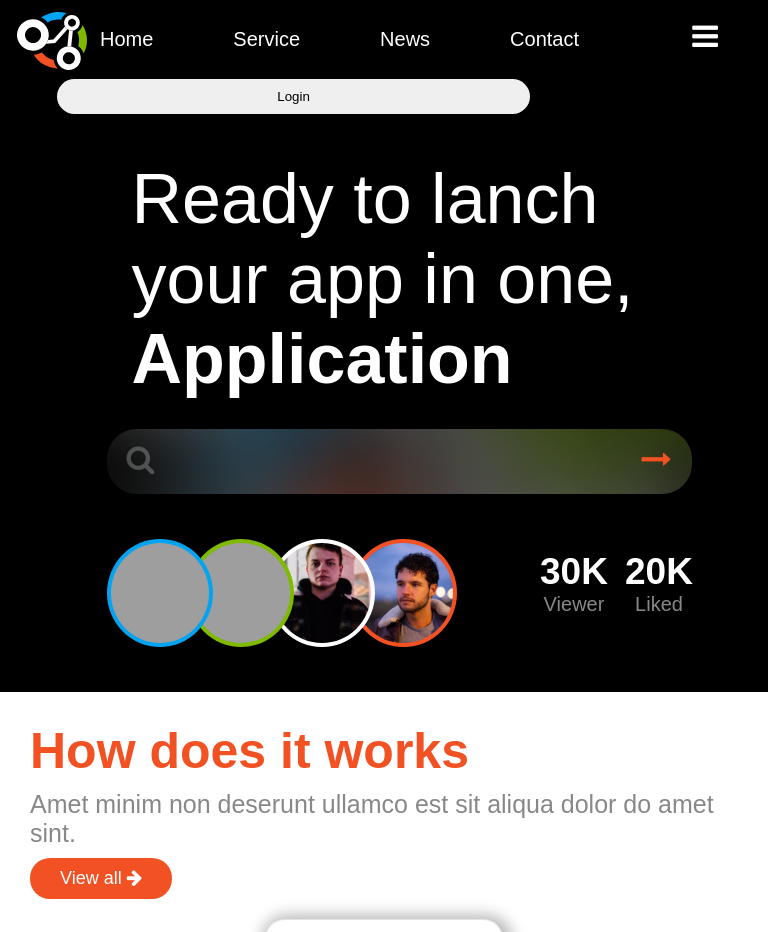
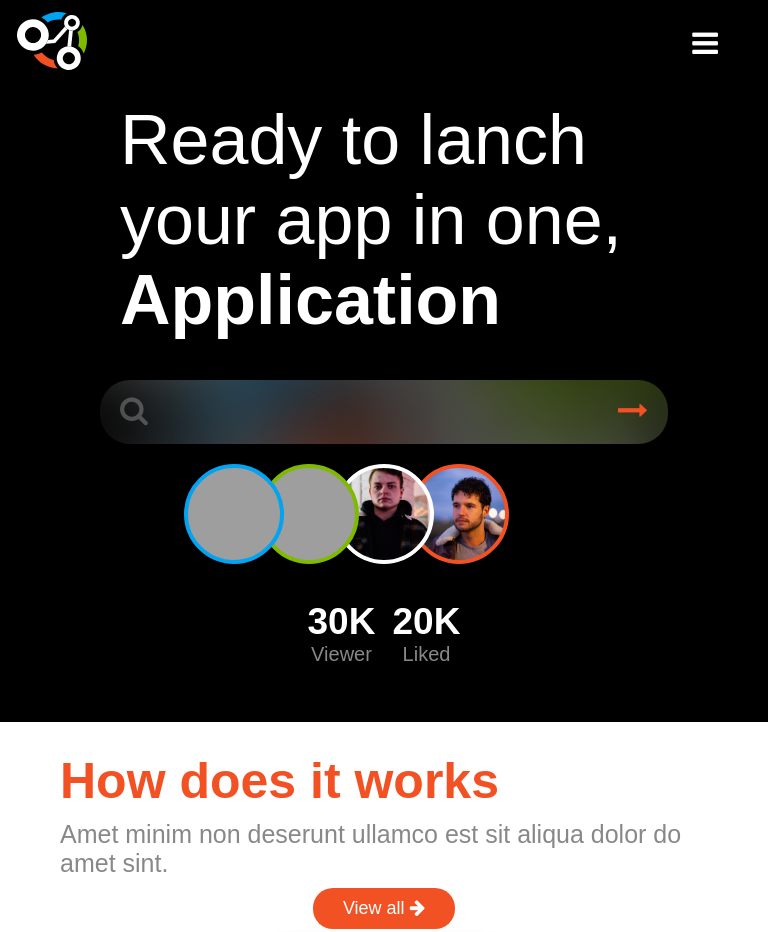
Before and after one commit to BavleyAdel/MSP-Site, a plain HTML site: page index.html in a window 768 px wide. Shown: the top 932 px of the page. Drawn offline with Linux system fonts and the light colour scheme; grey boxes are pictures that could not be loaded; a web font is replaced by a local one.

Commit message:
Update style.css

```diff
--- a/style.css
+++ b/style.css
@@ -4,149 +4,50 @@
     --third-color: rgb(242, 81, 35);
     --font-color: rgb(136, 136, 136);
     --second-white: rgba(255, 255, 255, 0.25);
-    --padding: 20px;
 }
-
-/* .pd-10{
-    padding: 10px;
-} */
-
+*{
+    box-sizing: border-box;
+}
 body {
     padding: 0;
     margin: 0;
-    box-sizing: border-box;
     font-size: large;
-    max-width: 100%;
-    overflow: hidden;
     font-family: 'Arial', 'Barlow Condensed', sans-serif;
 }
-
-/* .menu {
-    width: 400px;
-    height: 400px;
-    position: fixed;
-    background-image: url("background_blur.png");
-    background-size: cover;
-    color: white;
-    display: flex;
-    flex-direction: column;
-    align-items: center;
-    left: -100%;
-    z-index: 10;
-}
-
-.logo-caption {
-    display: flex;
-    gap: 15px;
-    align-items: center;
-} */
-
-
-
-/* .menu .info {
-    display: flex;
-    align-items: center;
-    justify-content: space-between;
-    gap: 15px;
-
-}
-
-.menu img {
-    width: 100px;
-    height: 100px;
-}
-
-
-.menu .heads h3,
-p {
-    margin: 0px;
-} */
-
-/* .menu p {
-    color: var(--second-white);
-} */
-
-/* .menu i {
-    font-size: 25px;
-    cursor: pointer;
-} */
-
-/* .nav-items {
-    display: flex;
-    flex-direction: column;
-    gap: 15px;
-    position: relative;
-    left: 80px;
-    align-items: flex-start;
-} */
-
-/* .nav-items button {
-    position: relative;
-    right: 0px;
-    color: var(--third-color);
-    background-color: transparent;
-    font-size: 20px;
-} */
-
-/* .nav-items hr {
-    border-color: var(--third-color);
-    width: 70%;
-    right: 15%;
-    position: relative;
-} */
-
-/* .navbar-toggler{
-    background-color: aqua;
-    top:0px;
-} */
 
 /***Section 1 start****/
 .section1 {
     background-color: black;
     display: grid;
     grid-template-rows: 80px auto;
-    grid-template-areas: "nav nav" "main main";
-    padding: 0px 20px;
+    grid-template-areas: "nav" "main";
 }
 
-/**nav bar start**/
-/* @media (min-width : 1024px) {}
-
-@media (max-width: 1024px) {
-    .menu-bars {
-        display: block;
-    }
-
-    .nav a {
-        display: none;
-    }
-
-    .menu {
-        left: 20%;
-        top: 10%;
-    }
-} */
-
+/*nav-bar start*/
 .nav {
+    grid-area: nav;
     width: 100%;
-    grid-area: nav;
-    /* grid-column: span 2; */
     display: flex;
     align-items: center;
     justify-content: space-between;
+    padding: 20px;
 }
 
 .brand{
+    position: absolute;
     left: 17px;
     top: 12px;
-    position: absolute;
+}
+
+.nav-items{
+    display: contents;
 }
 
 .nav  ul{
     display: flex;
     align-items: center;
     justify-content: space-between;
-    max-width: 65%;
+    margin-left: 55px;
 }
 
 
@@ -198,73 +99,26 @@ p {
     cursor: pointer;
 }
 
-.d-flex{
-    display: flex;
-}
-/**nav-bar end**/
+
+/*nav-bar end*/
+
 
 /**main start**/
-
-@media (min-width : 1024px) {
-    .main {
-        grid-template-columns: 550px auto;
-    }
-}
-
-@media screen and (max-width: 1024px) {
-    .section1 {
-        grid-template-rows: auto auto;
-    }
-    .nav-items{
-        flex-direction: column;
-        align-items: center;
-        justify-content: center;
-        width: 100%;
-    }
-    .nav{
-        flex-direction: column;
-    }
-    .menu-bars{
-        display: block;
-        top: 20px;
-    }
-    .nav .btn{
-        width: 65%;
-        margin-left: 37px;
-    }
-
-    .main {
-        grid-template-columns: auto;
-        justify-content: center;
-    }
-    .logo img{
-        display: none;
-    }
-}
-
 .main {
     grid-area: main;
     display: grid;
-    padding: 20px;
+    padding: 0px 30px;
 }
 
 /**left content start**/
-.content {
-    display: grid;
-    grid-template-columns: 300px 255px;
-    grid-template-rows: 275px 65px auto;
-    grid-template-areas: "p p" "s s" "pc pc";
-    row-gap: 20px;
-}
+
 
 .content p {
-    grid-area: p;
     font-size: 70px;
-    padding: 25px;
     margin: 0;
+    margin-bottom: 20px;
     color: white;
-
-
+    padding: 20px;
 }
 
 .content span {
@@ -272,10 +126,10 @@ p {
 }
 
 .search-box {
-    grid-area: s;
-    display: flex;
+    position: relative;
     width: 100%;
-    position: relative;
+    margin: auto;
+    margin-bottom: 20px;
     background-image: url(background_blur.png);
     background-position: center;
     background-size: cover;
@@ -320,15 +174,10 @@ p {
 }
 
 .pic-cap {
-    grid-area: pc;
-    display: grid;
-    grid-auto-columns: 425px 220px;
-    grid-template-areas: "pic cap";
-
+    display: flex;
 }
 
 .photos {
-    grid-area: pic;
     display: flex;
     align-items: center;
 }
@@ -350,8 +199,6 @@ p {
 
 .pic2 {
     background-image: url("people/pexels-lola-russian-1855582.jpg");
-    background-size: cover;
-    background-position: center;
     border: 4px solid var(--first-color);
     right: 25px;
     z-index: 3;
@@ -359,8 +206,6 @@ p {
 
 .pic3 {
     background-image: url("people/pexels-steshka-willems-1806905.jpg");
-    background-size: cover;
-    background-position: center;
     border: 4px solid white;
     right: 50px;
     z-index: 2;
@@ -368,15 +213,12 @@ p {
 
 .pic4 {
     background-image: url("people/pexels-rein-krijgsman-3139612.jpg");
-    background-size: cover;
-    background-position: center;
     border: 4px solid var(--third-color);
     right: 75px;
     z-index: 1;
 }
 
 .caption {
-    grid-area: cap;
     display: grid;
     grid-template-columns: repeat(2, 85px);
     text-align: center;
@@ -398,11 +240,9 @@ p {
 }
 
 /**left content end**/
+
 /**right logo start**/
 .logo {
-    /* background-image: url(MSP_Logo/MSP_big_logo.svg);
-    background-position: center;
-    background-repeat: no-repeat;*/
     display: flex;
     justify-content: center;
 }
@@ -413,14 +253,21 @@ p {
     height: auto;
 }
 /**right logo end**/
+
+
 /***section2 start***/
 .section2 {
-    padding: var(--padding);
+    padding: 20px;
     display: grid;
     position: relative;
-    padding: 30px;
+    padding: 30px 60px;
 }
 
+.heading{
+    display: flex;
+    justify-content: space-between;
+    align-items: center;
+}
 .section2 h3 {
     color: var(--third-color);
     font-size: 50px;
@@ -446,27 +293,7 @@ p {
     color: #b7b7b7;
 }
 
-@media (min-width : 1024px) {
-    .cards {
-        grid-template-columns: repeat(3, auto);
-        grid-template-rows: repeat(2, auto);
-    }
-}
 
-@media (min-width: 768px) and (max-width: 1024px) {
-    .cards {
-        grid-template-columns: repeat(2, auto);
-        grid-template-rows: repeat(2, auto);
-    }
-}
-
-@media (min-width: 320px) and (max-width : 768px) {
-    .cards {
-        grid-template-columns: repeat(1, auto);
-        grid-template-rows: repeat(6, auto);
-        justify-content: center;
-    }
-}
 
 
 
@@ -474,25 +301,25 @@ p {
     display: grid;
     gap: 30px;
     margin-top: 20px;
+    justify-content: space-around;
 }
 
 .cards .card {
     max-width: 315px;
     border-radius: 20px;
     box-shadow: 3px 3px 15px 7px #b7b7b7;
-    padding: var(--padding);
+    padding: 20px;
     border: 1px solid #b7b7b761;
     display: flex;
     flex-direction: column;
     justify-content: space-between;
     align-items: flex-start;
-    max-height: 220px;
+    max-height: 243px;
     gap: 10px;
 }
 
 .card .pic {
     width: 80px;
-    height: 80px;
     right: 0;
 
 }
@@ -542,12 +369,6 @@ p {
     padding: 50px;
     color: white;
 }
-
-/* .section3 .headings {
-    display: flex;
-    flex-direction: column;
-    align-items: center;
-} */
 
 .section3 h2 {
     color: var(--third-color);
@@ -811,3 +632,111 @@ p {
     gap: 15px;
     color: var(--second-white);
 }
+
+
+
+
+/**Responsive**/
+
+@media (min-width : 1024px) {
+    .main {
+        grid-template-columns: 550px auto;
+    }
+}
+
+@media screen and (max-width: 1024px) {
+    .section1 {
+        grid-template-rows: auto auto;
+        justify-content: center;
+    }
+
+    .nav-items{
+        display: none;
+    }
+
+    .nav-links{
+        flex-direction: column;
+        align-items: center;
+        justify-content: center;
+    }
+
+    .nav{
+        min-height: 80px;
+        flex-direction: column;
+    }
+
+    .d-contents{
+        /* transition: .5s ease; */
+        display: contents;
+    }
+    .nav ul{
+        margin-left: 0px;
+        padding-left: 0px;
+    }
+    .menu-bars{
+        display: block;
+        top: 27px;
+    }
+    /* .nav .btn{
+        width: 37%;
+    } */
+    /*main**/
+    .content{
+        padding: 0px 70px;
+    }
+
+    .logo img{
+        display: none;
+    }
+
+    .pic-cap{
+        flex-wrap: wrap;
+        justify-content: center;
+    }
+
+    .heading{
+        flex-direction: column;
+    }
+
+}
+
+@media screen and (max-width: 605px){
+    .content{
+        padding: 0px;
+    }
+}
+
+
+
+
+
+
+@media (min-width : 1024px) {
+    .cards {
+        grid-template-columns: repeat(3, auto);
+        grid-template-rows: repeat(2, auto);
+    }
+}
+
+@media (min-width: 768px) and (max-width: 1024px) {
+    .cards {
+        grid-template-columns: repeat(2, auto);
+        grid-template-rows: repeat(2, auto);
+    }
+
+    .cards2{
+        grid-template-columns: repeat(2, auto);
+    }
+}
+
+@media (min-width: 320px) and (max-width : 768px) {
+    .cards {
+        grid-template-columns: repeat(1, auto);
+        grid-template-rows: repeat(6, auto);
+        justify-content: center;
+    }
+
+    .cards2{
+        grid-template-columns: repeat(1, auto);
+    }
+}
```
